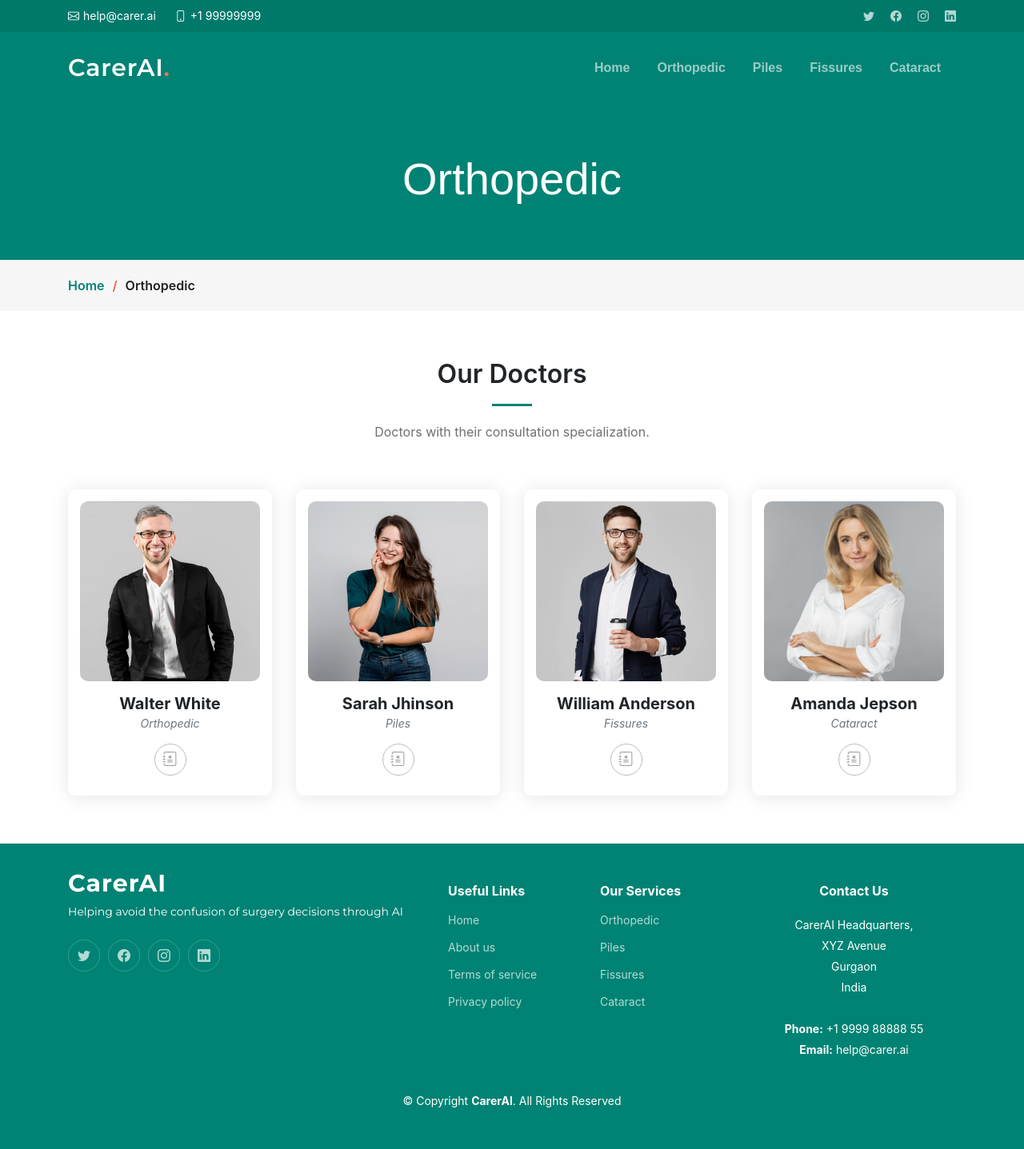
After one commit to NamikazeAsh/QRTest, a Django app: page /orthopedic in a window 1280 px wide. The commit adds this page. Shown: the whole page at 80% size. Run offline with Django 4.2, Linux system fonts and the light colour scheme; some libraries are stand-ins or nearby versions.

Commit message:
added orthopedic page

```diff
--- /dev/null
+++ b/DoctorApp/templates/orthopedic.html
@@ -0,0 +1,255 @@
+<!DOCTYPE html>
+<html lang="en">
+
+{% load static %}
+
+<head>
+  <meta charset="utf-8">
+  <meta content="width=device-width, initial-scale=1.0" name="viewport">
+
+  <title>CarerAI | Patient Submissions</title>
+  <meta content="" name="description">
+  <meta content="" name="keywords">
+
+  <!-- Favicons -->
+  <link href="{% static 'submissions/img/favicon.png' %}" rel="icon">
+  <link href="{% static 'submissions/img/apple-touch-icon.png' %}" rel="apple-touch-icon">
+
+  <!-- Google Fonts -->
+  <link rel="preconnect" href="https://fonts.googleapis.com">
+  <link rel="preconnect" href="https://fonts.gstatic.com" crossorigin>
+  <link href="https://fonts.googleapis.com/css2?family=Open+Sans:ital,wght@0,300;0,400;0,500;0,600;0,700;1,300;1,400;1,600;1,700&family=Montserrat:ital,wght@0,300;0,400;0,500;0,600;0,700;1,300;1,400;1,500;1,600;1,700&family=Raleway:ital,wght@0,300;0,400;0,500;0,600;0,700;1,300;1,400;1,500;1,600;1,700&display=swap" rel="stylesheet">
+
+  <!-- Vendor CSS Files -->
+  <link href="{% static 'submissions/vendor/bootstrap/css/bootstrap.min.css' %}" rel="stylesheet">
+  <link href="{% static 'submissions/vendor/bootstrap-icons/bootstrap-icons.css' %}" rel="stylesheet">
+  <link href="{% static 'submissions/vendor/aos/aos.css' %}" rel="stylesheet">
+  <link href="{% static 'submissions/vendor/glightbox/css/glightbox.min.css' %}" rel="stylesheet">
+  <link href="{% static 'submissions/vendor/swiper/swiper-bundle.min.css' %}" rel="stylesheet">
+
+  <!-- Template Main CSS File -->
+  <link href="{% static 'submissions/css/main.css' %}" rel="stylesheet">
+
+
+  <!-- Bootstrap -->
+  <link rel="stylesheet" href="https://cdn.jsdelivr.net/npm/bootstrap@4.0.0/dist/css/bootstrap.min.css" integrity="sha384-Gn5384xqQ1aoWXA+058RXPxPg6fy4IWvTNh0E263XmFcJlSAwiGgFAW/dAiS6JXm" crossorigin="anonymous">
+  <script src="https://code.jquery.com/jquery-3.2.1.slim.min.js" integrity="sha384-KJ3o2DKtIkvYIK3UENzmM7KCkRr/rE9/Qpg6aAZGJwFDMVNA/GpGFF93hXpG5KkN" crossorigin="anonymous"></script>
+  <script src="https://cdn.jsdelivr.net/npm/popper.js@1.12.9/dist/umd/popper.min.js" integrity="sha384-ApNbgh9B+Y1QKtv3Rn7W3mgPxhU9K/ScQsAP7hUibX39j7fakFPskvXusvfa0b4Q" crossorigin="anonymous"></script>
+  <script src="https://cdn.jsdelivr.net/npm/bootstrap@4.0.0/dist/js/bootstrap.min.js" integrity="sha384-JZR6Spejh4U02d8jOt6vLEHfe/JQGiRRSQQxSfFWpi1MquVdAyjUar5+76PVCmYl" crossorigin="anonymous"></script>
+
+  <!-- =======================================================
+  * Template Name: Impact
+  * Updated: May 30 2023 with Bootstrap v5.3.0
+  * Template URL: https://bootstrapmade.com/impact-bootstrap-business-website-template/
+  * Author: BootstrapMade.com
+  * License: https://bootstrapmade.com/license/
+  ======================================================== -->
+
+</head>
+
+<body>
+
+  <!-- ======= Header ======= -->
+  <section id="topbar" class="topbar d-flex align-items-center">
+    <div class="container d-flex justify-content-center justify-content-md-between">
+      <div class="contact-info d-flex align-items-center">
+        <i class="bi bi-envelope d-flex align-items-center"><a href="mailto:contact@example.com">help@carer.ai</a></i>
+        <i class="bi bi-phone d-flex align-items-center ms-4"><span>+1 99999999</span></i>
+      </div>
+      <div class="social-links d-none d-md-flex align-items-center">
+        <a href="#" class="twitter"><i class="bi bi-twitter"></i></a>
+        <a href="#" class="facebook"><i class="bi bi-facebook"></i></a>
+        <a href="#" class="instagram"><i class="bi bi-instagram"></i></a>
+        <a href="#" class="linkedin"><i class="bi bi-linkedin"></i></i></a>
+      </div>
+    </div>
+  </section><!-- End Top Bar -->
+
+  <header id="header" class="header d-flex align-items-center">
+
+    <div class="container-fluid container-xl d-flex align-items-center justify-content-between">
+      <a href="index.html" class="logo d-flex align-items-center">
+        <!-- Uncomment the line below if you also wish to use an image logo -->
+        <!-- <img src="assets/img/logo.png" alt=""> -->
+        <h1>CarerAI<span>.</span></h1>
+      </a>
+      <nav id="navbar" class="navbar">
+        <ul>
+          <li><a href="#hero">Home</a></li>
+          <li><a href="{% url 'orthopedic' %}">Orthopedic</a></li>
+          <li><a href="#services">Piles</a></li>
+          <li><a href="#services">Fissures</a></li>
+          <li><a href="#services">Cataract</a></li>
+        </ul>
+      </nav>
+
+      <i class="mobile-nav-toggle mobile-nav-show bi bi-list"></i>
+      <i class="mobile-nav-toggle mobile-nav-hide d-none bi bi-x"></i>
+
+    </div>
+  </header><!-- End Header -->
+  <!-- End Header -->
+
+  <main id="main">
+
+    <!-- ======= Breadcrumbs ======= -->
+    <div class="breadcrumbs">
+      <div class="page-header d-flex align-items-center" style="background-image: url('');">
+        <div class="container position-relative">
+          <div class="row d-flex justify-content-center">
+            <div class="col-lg-6 text-center">
+              <h2>Orthopedic</h2>
+            </div>
+          </div>
+        </div>
+      </div>
+      <nav>
+        <div class="container">
+          <ol>
+            <li><a href="{% url 'submissions' %}">Home</a></li>
+            <li>Orthopedic</li>
+          </ol>
+        </div>
+      </nav>
+    </div><!-- End Breadcrumbs -->
+
+    <!-- ======= Our Team Section ======= -->
+    <section id="team" class="team">
+      <div class="container" data-aos="fade-up">
+
+        <div class="section-header">
+          <h2>Our Doctors</h2>
+          <p>Doctors with their consultation specialization.</p>
+        </div>
+
+        <div class="row gy-4">
+
+          <div class="col-xl-3 col-md-6 d-flex" data-aos="fade-up" data-aos-delay="100">
+            <div class="member">
+              <img src="{% static 'submissions/img/team/team-1.jpg' %}" class="img-fluid" alt="">
+              <h4>Walter White</h4>
+              <span>Orthopedic</span>
+              <div class="social">
+                <a href=""><i class="bi bi-journal-medical"></i></a>
+              </div>
+            </div>
+          </div><!-- End Team Member -->
+
+          <div class="col-xl-3 col-md-6 d-flex" data-aos="fade-up" data-aos-delay="200">
+            <div class="member">
+              <img src="{%static 'submissions/img/team/team-2.jpg' %}" class="img-fluid" alt="">
+              <h4>Sarah Jhinson</h4>
+              <span>Piles</span>
+              <div class="social">
+                <a href=""><i class="bi bi-journal-medical"></i></a>
+              </div>
+            </div>
+          </div><!-- End Team Member -->
+
+          <div class="col-xl-3 col-md-6 d-flex" data-aos="fade-up" data-aos-delay="300">
+            <div class="member">
+              <img src="{% static 'submissions/img/team/team-3.jpg' %}" class="img-fluid" alt="">
+              <h4>William Anderson</h4>
+              <span>Fissures</span>
+              <div class="social">
+                <a href=""><i class="bi bi-journal-medical"></i></a>
+              </div>
+            </div>
+          </div><!-- End Team Member -->
+
+          <div class="col-xl-3 col-md-6 d-flex" data-aos="fade-up" data-aos-delay="400">
+            <div class="member">
+              <img src="{% static 'submissions/img/team/team-4.jpg' %}" class="img-fluid" alt="">
+              <h4>Amanda Jepson</h4>
+              <span>Cataract</span>
+              <div class="social">
+                <a href=""><i class="bi bi-journal-medical"></i></a>
+              </div>
+            </div>
+          </div><!-- End Team Member -->
+
+        </div>
+
+      </div>
+    </section><!-- End Our Team Section -->
+
+  </main><!-- End #main -->
+
+  <!-- ======= Footer ======= -->
+  <footer id="footer" class="footer">
+
+    <div class="container">
+      <div class="row gy-4">
+        <div class="col-lg-5 col-md-12 footer-info">
+          <a href="index.html" class="logo d-flex align-items-center">
+            <span>CarerAI</span>
+          </a>
+          <p>Helping avoid the confusion of surgery decisions through AI</p>
+          <div class="social-links d-flex mt-4">
+            <a href="#" class="twitter"><i class="bi bi-twitter"></i></a>
+            <a href="#" class="facebook"><i class="bi bi-facebook"></i></a>
+            <a href="#" class="instagram"><i class="bi bi-instagram"></i></a>
+            <a href="#" class="linkedin"><i class="bi bi-linkedin"></i></a>
+          </div>
+        </div>
+
+        <div class="col-lg-2 col-6 footer-links">
+          <h4>Useful Links</h4>
+          <ul>
+            <li><a href="#">Home</a></li>
+            <li><a href="#">About us</a></li>
+            <li><a href="#">Terms of service</a></li>
+            <li><a href="#">Privacy policy</a></li>
+          </ul>
+        </div>
+
+        <div class="col-lg-2 col-6 footer-links">
+          <h4>Our Services</h4>
+          <ul>
+            <li><a href="#">Orthopedic</a></li>
+            <li><a href="#">Piles</a></li>
+            <li><a href="#">Fissures</a></li>
+            <li><a href="#">Cataract</a></li>
+          </ul>
+        </div>
+
+        <div class="col-lg-3 col-md-12 footer-contact text-center text-md-start">
+          <h4>Contact Us</h4>
+          <p>
+            CarerAI Headquarters,<br>
+            XYZ Avenue<br>
+            Gurgaon<br>
+            India<br><br>
+            <strong>Phone:</strong> +1 9999 88888 55<br>
+            <strong>Email:</strong> help@carer.ai<br>
+          </p>
+
+        </div>
+
+      </div>
+    </div>
+
+    <div class="container mt-4">
+      <div class="copyright">
+        &copy; Copyright <strong><span>CarerAI</span></strong>. All Rights Reserved
+      </div>
+    </div>
+
+  </footer>
+
+  <a href="#" class="scroll-top d-flex align-items-center justify-content-center"><i class="bi bi-arrow-up-short"></i></a>
+
+  <!-- Vendor JS Files -->
+  <script src="{% static 'submissions/vendor/bootstrap/js/bootstrap.bundle.min.js' %}"></script>
+  <script src="{% static 'submissions/vendor/aos/aos.js' %}"></script>
+  <script src="{% static 'submissions/vendor/glightbox/js/glightbox.min.js' %}"></script>
+  <script src="{% static 'submissions/vendor/purecounter/purecounter_vanilla.js' %}"></script>
+  <script src="{% static 'submissions/vendor/swiper/swiper-bundle.min.js' %}"></script>
+  <script src="{% static 'submissions/vendor/isotope-layout/isotope.pkgd.min.js' %}"></script>
+
+  <!-- Template Main JS File -->
+  <script src="{% static 'submissions/js/main.js' %}"></script>
+
+</body>
+
+</html>
--- a/DoctorApp/urls.py
+++ b/DoctorApp/urls.py
@@ -27,7 +27,8 @@ urlpatterns = [
 
     path('',views.PatientSubmissions,name="submissions"),
     path('qrdownload/<id>',views.QRDownload,name='qr-download'),
-    path('qrdelete/<id>',views.QRDelete,name='qr-delete')
+    path('qrdelete/<id>',views.QRDelete,name='qr-delete'),
+    path('orthopedic',views.OrthopedicView,name='orthopedic'),
 
 
 ] + static(settings.MEDIA_URL, document_root=settings.MEDIA_ROOT)
--- a/DoctorApp/views.py
+++ b/DoctorApp/views.py
@@ -66,3 +66,6 @@ def QRDelete(request,id):
     os.remove(str(qrfilepath))
 
     return redirect('/#services')
+
+def OrthopedicView(request):
+    return render(request,"orthopedic.html")
```
Also changed, not shown: DoctorApp/templates/submissions.html (+3 -51 lines), Impact/sample-inner-page.html (indentation only).
